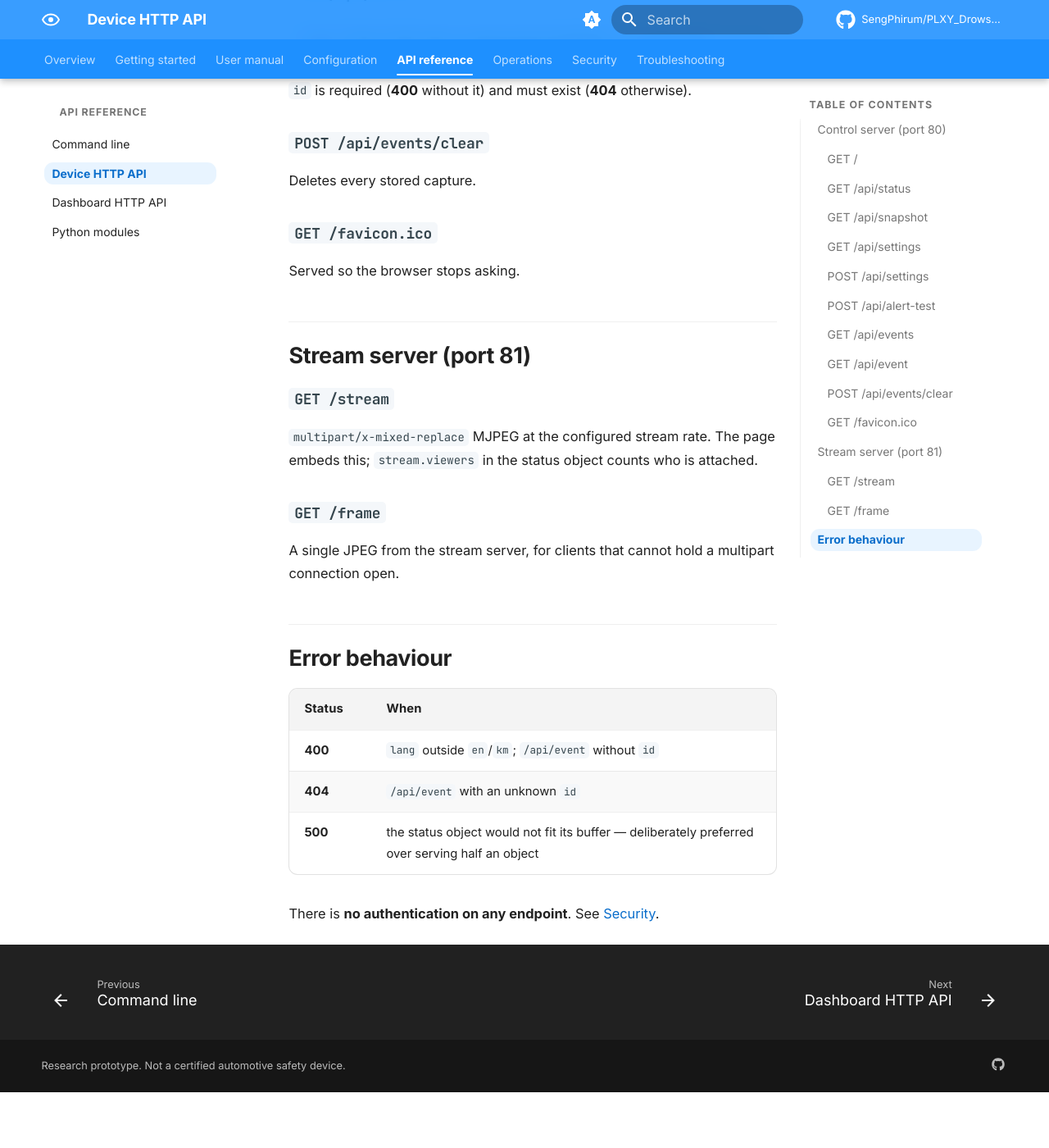
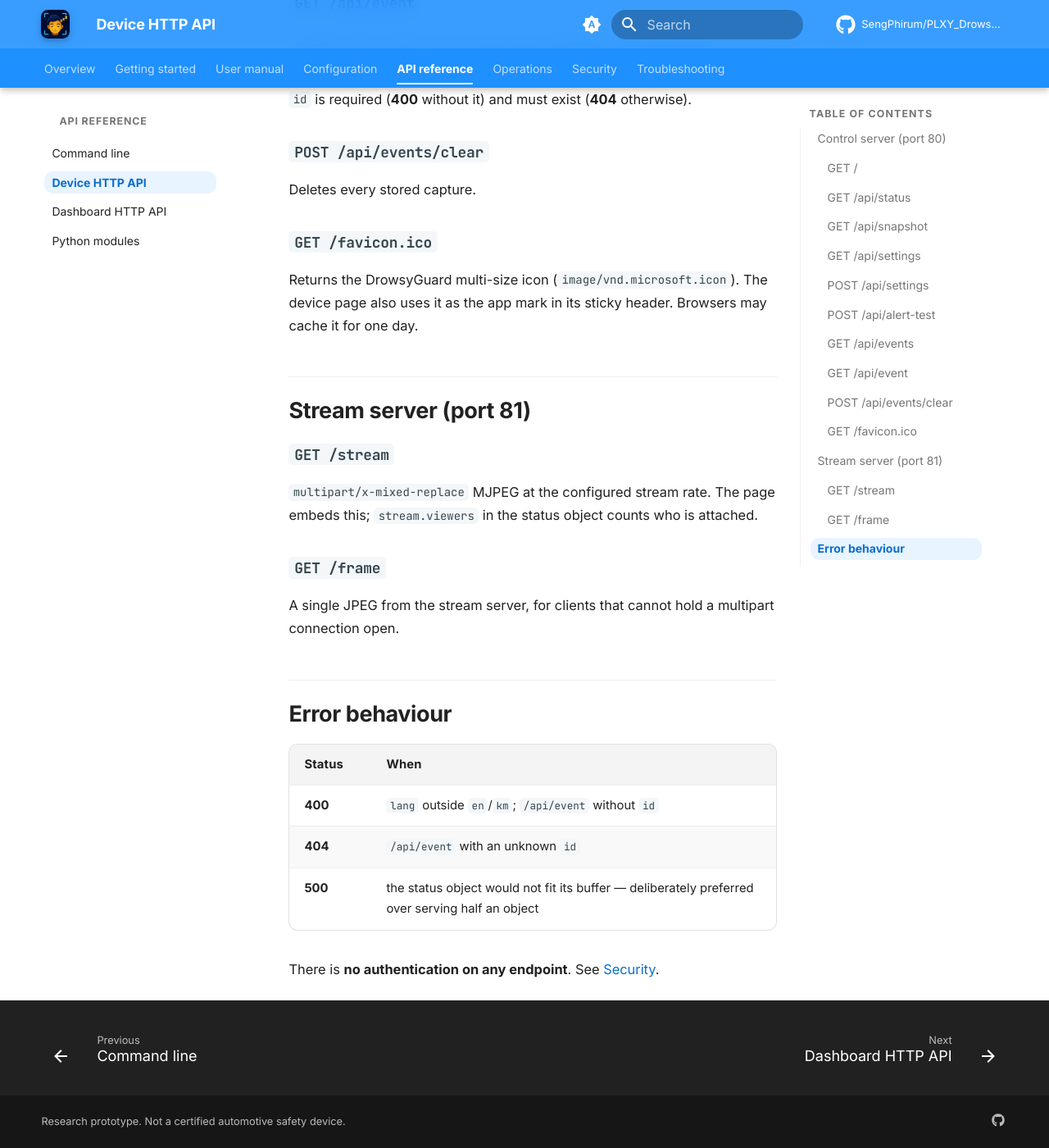
Before and after one commit to SengPhirum/PLXY_DrowsyGuard, an MkDocs documentation site: the page built from docs/reference/device-api.md, in a window 1280 px wide and 1400 px high, scrolled down 5008 px. Shown: the whole window at 82% size. Built offline with MkDocs 1.6.1 and Material for MkDocs 9.7.7, drawn with Linux system fonts in a browser that asks for light colours; comment, search, counter and statistics services are not loaded; before the commit the page ends 6340 px from its top, so only the background shows below that.

Commit message:
feat: add DrowsyGuard app icon and favicons

```diff
--- a/docs/reference/device-api.md
+++ b/docs/reference/device-api.md
@@ -162,7 +162,9 @@ Deletes every stored capture.
 
 ### `GET /favicon.ico`
 
-Served so the browser stops asking.
+Returns the DrowsyGuard multi-size icon (`image/vnd.microsoft.icon`). The device
+page also uses it as the app mark in its sticky header. Browsers may cache it for
+one day.
 
 ## Stream server (port 81)
 
--- a/docs/stylesheets/extra.css
+++ b/docs/stylesheets/extra.css
@@ -31,6 +31,16 @@
   /* Text drawn *on* the primary colour - the header title and icons. */
   --md-primary-bg-color:        #ffffff;
   --md-primary-bg-color--light: #ffffffb3;
+}
+
+/* The project mark remains recognisable in the compact header: the sleepy face
+ * and ZZZ are the product cue, while the cyan corners echo face tracking. */
+.md-header__button.md-logo img,
+.md-nav__button.md-logo img {
+  width: 1.75rem;
+  height: 1.75rem;
+  border-radius: 0.42rem;
+  box-shadow: 0 0.16rem 0.45rem rgb(3 20 46 / 24%);
 }
 
 /* Body links.
--- a/mkdocs.yml
+++ b/mkdocs.yml
@@ -33,10 +33,9 @@ exclude_docs: |
 theme:
   name: material
   language: en
+  logo: assets/brand/drowsyguard-logo.webp
+  favicon: assets/brand/favicon.png
   icon:
-    # The stock logo is Material's generic one. An eye is the mechanism this
-    # project actually measures, so it is the one mark that means something here.
-    logo: material/eye-outline
     repo: fontawesome/brands/github
   # Roboto is the theme default. Inter has a larger x-height, which is what the
   # full-width layout needs to stay readable at a long line length, and
```
Also changed, not shown: README.md (+5 -0 lines), src/drowsyguard/static/index.html (+12 -3 lines), docs/assets/brand/drowsyguard-logo.webp (added), docs/assets/brand/favicon.png (added), src/drowsyguard/static/app-icon.webp (added), src/drowsyguard/static/favicon.ico (added), 6 other files.
